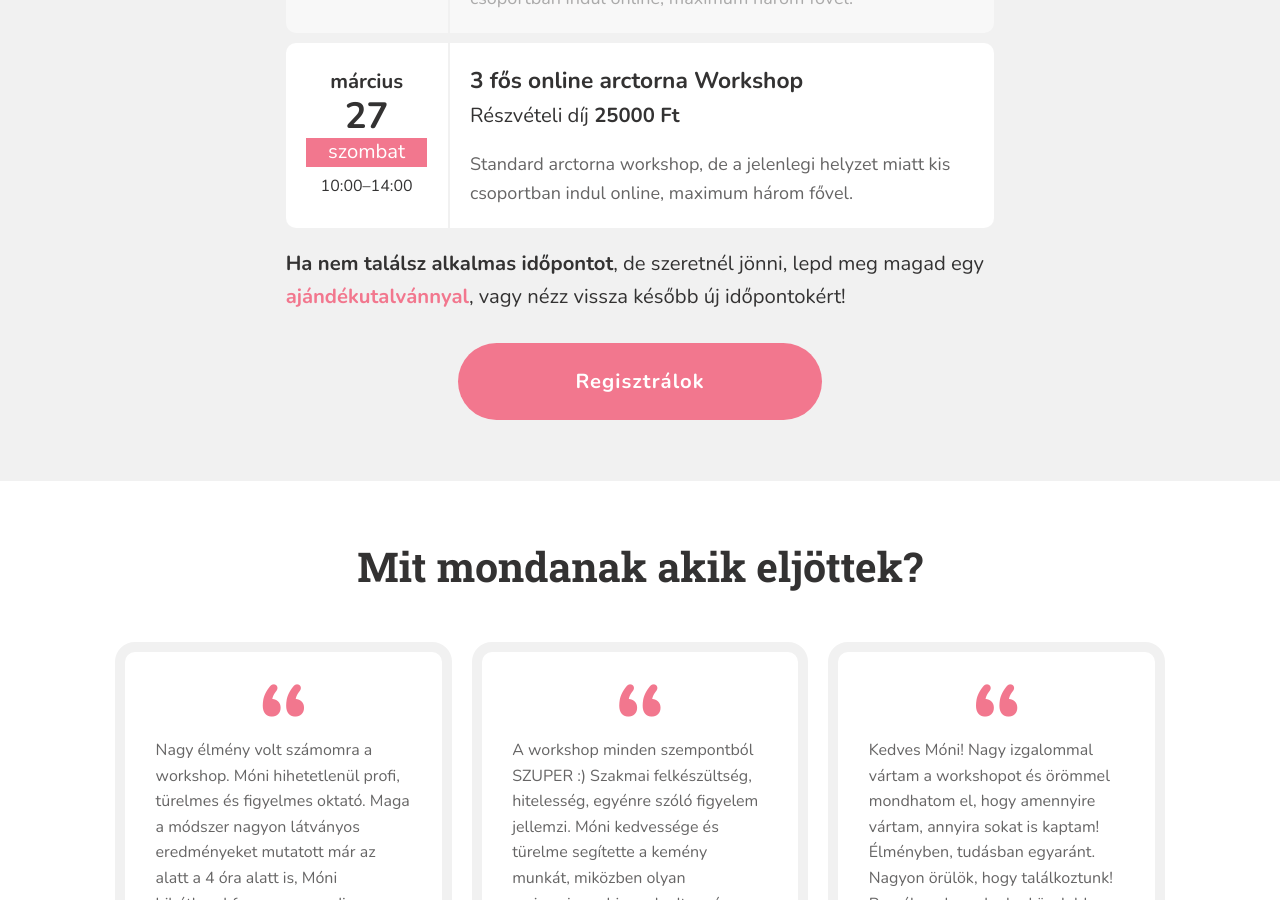
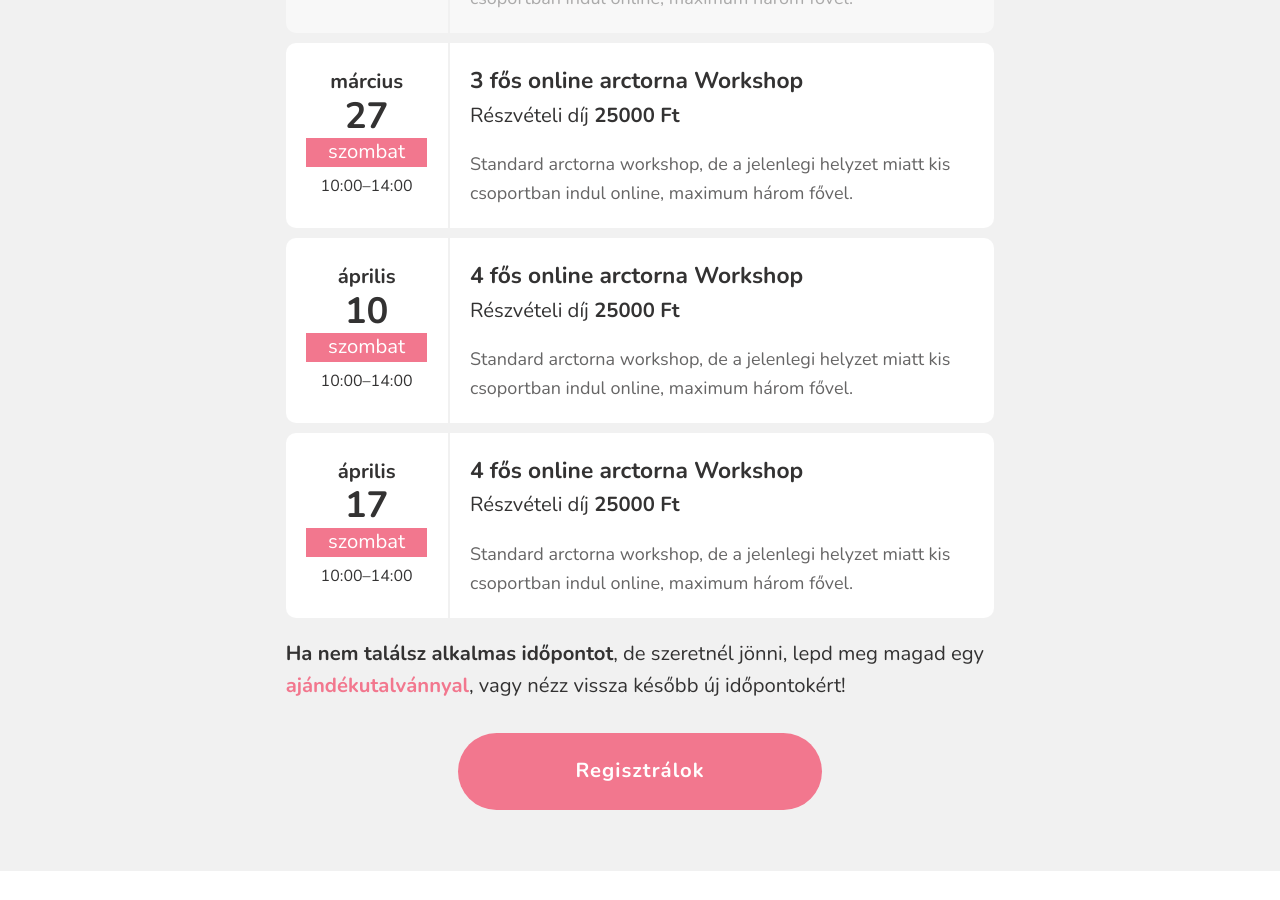
Before and after one commit to monikamudra/arctorna, a Jekyll site: the page built from workshop.md, in a window 1280 px wide and 900 px high, scrolled down 2970 px. Built offline with Jekyll 4.4.1, drawn with Linux system fonts in a browser that asks for light colours.

Commit message:
Update events

```diff
--- a/_data/workshop.yaml
+++ b/_data/workshop.yaml
@@ -63,3 +63,21 @@ events:
       Standard arctorna workshop, de a jelenlegi helyzet miatt kis csoportban
       indul online, maximum három fővel.
     full: false
+  - date: 2021-4-10-T10:00
+    start: "10:00"
+    end: "14:00"
+    title: 4 fős online arctorna Workshop
+    price: 25000
+    description: >-
+      Standard arctorna workshop, de a jelenlegi helyzet miatt kis csoportban
+      indul online, maximum három fővel.
+    full: false
+  - date: 2021-4-17-T10:00
+    start: "10:00"
+    end: "14:00"
+    title: 4 fős online arctorna Workshop
+    price: 25000
+    description: >-
+      Standard arctorna workshop, de a jelenlegi helyzet miatt kis csoportban
+      indul online, maximum három fővel.
+    full: false
```
